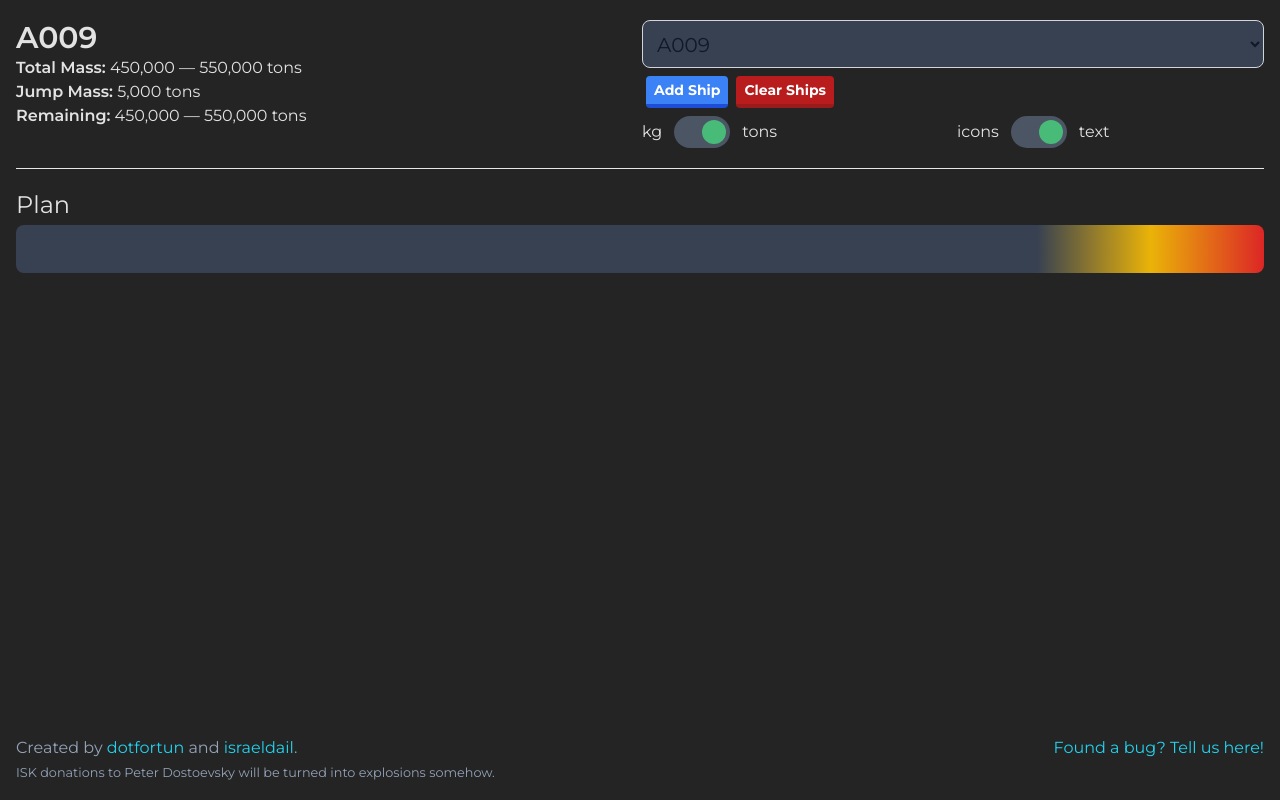
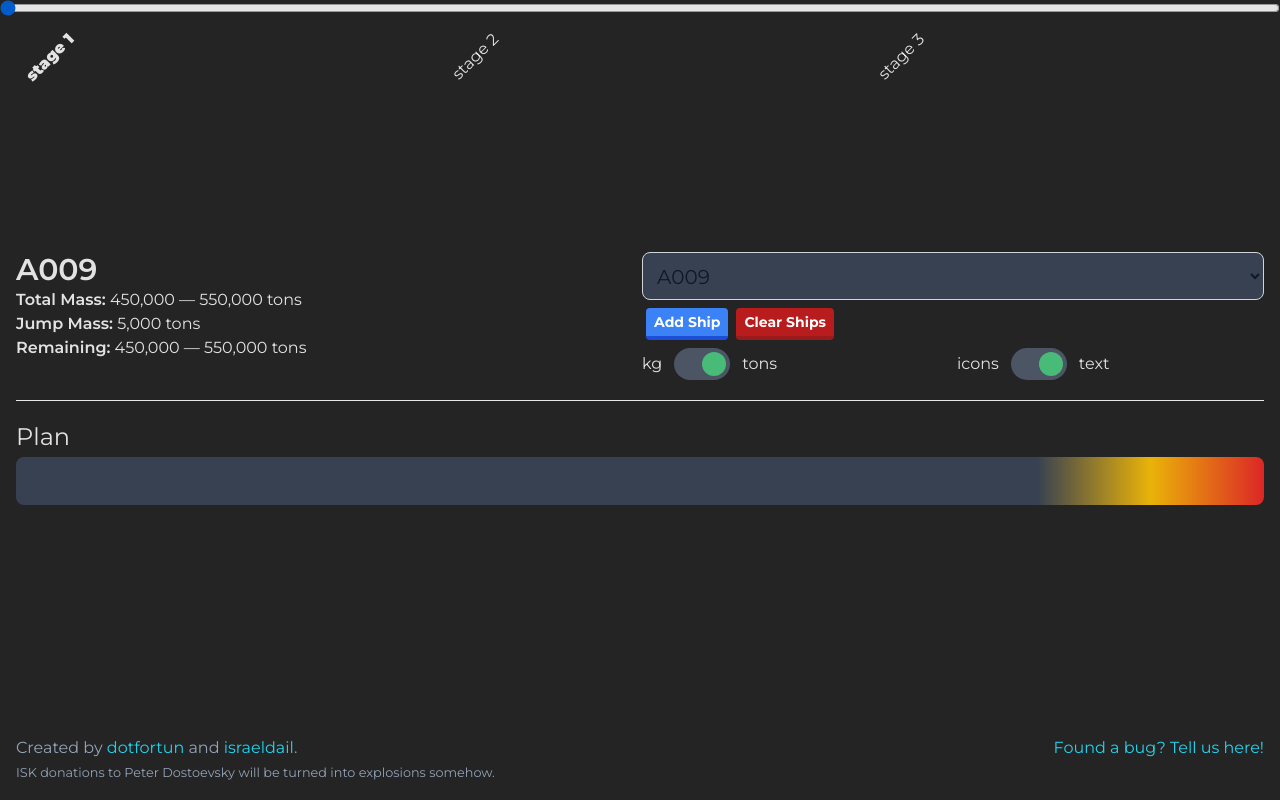
Before and after one commit to dotfortun/wormroller, a Vue app: page / in a window 1280 px wide. Built offline with nearby package versions, Linux system fonts and the light colour scheme.

Commit message:
Pausing to check development.

```diff
--- a/src/App.vue
+++ b/src/App.vue
@@ -5,10 +5,11 @@ import draggable from "vuedraggable";
 import { useSolverStore } from "./stores/solver";
 
 import Toggle from "./components/Toggle.vue";
+import RadioGroup from "./components/RadioGroup.vue";
 import Ship from "./components/Ship.vue";
 
 const store = useSolverStore();
-const { wormholes, solver, getJumpStyles } = store;
+const { wormholes, stages, solver, getJumpStyles } = store;
 
 const displayTons = ref(true);
 const rollFast = ref(true);
@@ -33,9 +34,14 @@ const swapShips = (ev) => {
 watch(store.ships, () => {
   solver(rollFast);
 });
+
+const massStatus = ref(stages[0]);
 </script>
 
 <template>
+  <div class="w-full h-92">
+    <RadioGroup v-model:model-value="massStatus" :options="stages" />
+  </div>
   <main class="container">
     <div class="wh-info">
       <h2 class="col-span-full">{{ store.selectedWH.type }}</h2>
--- /dev/null
+++ b/src/components/RadioGroup.vue
@@ -0,0 +1,64 @@
+<script setup>
+import { getCurrentInstance, computed } from "vue";
+const { modelValue = {}, options = [] } = defineProps({
+  modelValue: Object,
+  options: Array,
+});
+defineEmits(["update:modelValue"]);
+
+const uid = computed(() => getCurrentInstance().uid);
+</script>
+
+<template>
+  <div
+    class="grid"
+    :style="{
+      gridTemplateColumns: `repeat(${options.length}, minmax(0, 1fr))`,
+    }"
+  >
+    <input
+      type="range"
+      class="col-span-full"
+      :min="0"
+      :max="options.length - 1"
+      :value="options.map((i) => i.name).indexOf(modelValue.name)"
+      @change="$emit('update:modelValue', options[$event.target.valueAsNumber])"
+    />
+    <template v-for="opt in options">
+      <label
+        :for="`${uid}-${opt.name}`"
+        :class="opt.name === modelValue.name ? 'item-selected' : ''"
+      >
+        {{ opt.name }}
+      </label>
+      <input
+        type="radio"
+        :id="`${uid}-${opt.name}`"
+        :name="opt.name"
+        :checked="opt.name === modelValue.name"
+        @change="
+          $emit(
+            'update:modelValue',
+            options.filter((i) => i.name === $event.target.name).pop()
+          )
+        "
+      />
+    </template>
+  </div>
+</template>
+
+<style scoped>
+label {
+  @apply pr-4 -mr-8 w-fit h-fit select-none;
+  transform-origin: 100% 10%;
+  transform: rotate(-45deg);
+}
+
+.item-selected {
+  @apply font-extrabold;
+}
+
+input[type="radio"] {
+  @apply sr-only;
+}
+</style>
--- a/src/stores/solver.js
+++ b/src/stores/solver.js
@@ -1,7 +1,7 @@
 import { defineStore } from 'pinia'
 import { ref, computed } from 'vue';
 
-import { wormholes } from "../wormholes"
+import { wormholes, stages } from "../wormholes"
 
 export const useSolverStore = defineStore('solver', () => {
 
@@ -124,6 +124,7 @@ export const useSolverStore = defineStore('solver', () => {
     selectedWH,
     ships,
     wormholes,
+    stages,
     plan,
     solver,
     resetApp,
--- a/src/wormholes.js
+++ b/src/wormholes.js
@@ -1,3 +1,18 @@
+export const stages = [
+  {
+    name: 'stage 1',
+    mass: (m) => m,
+  },
+  {
+    name: 'stage 2',
+    mass: (m) => m / 2,
+  },
+  {
+    name: 'stage 3',
+    mass: (m) => m / 10,
+  },
+]
+
 export const wormholes = [
   {
     "type": "A009",
```
